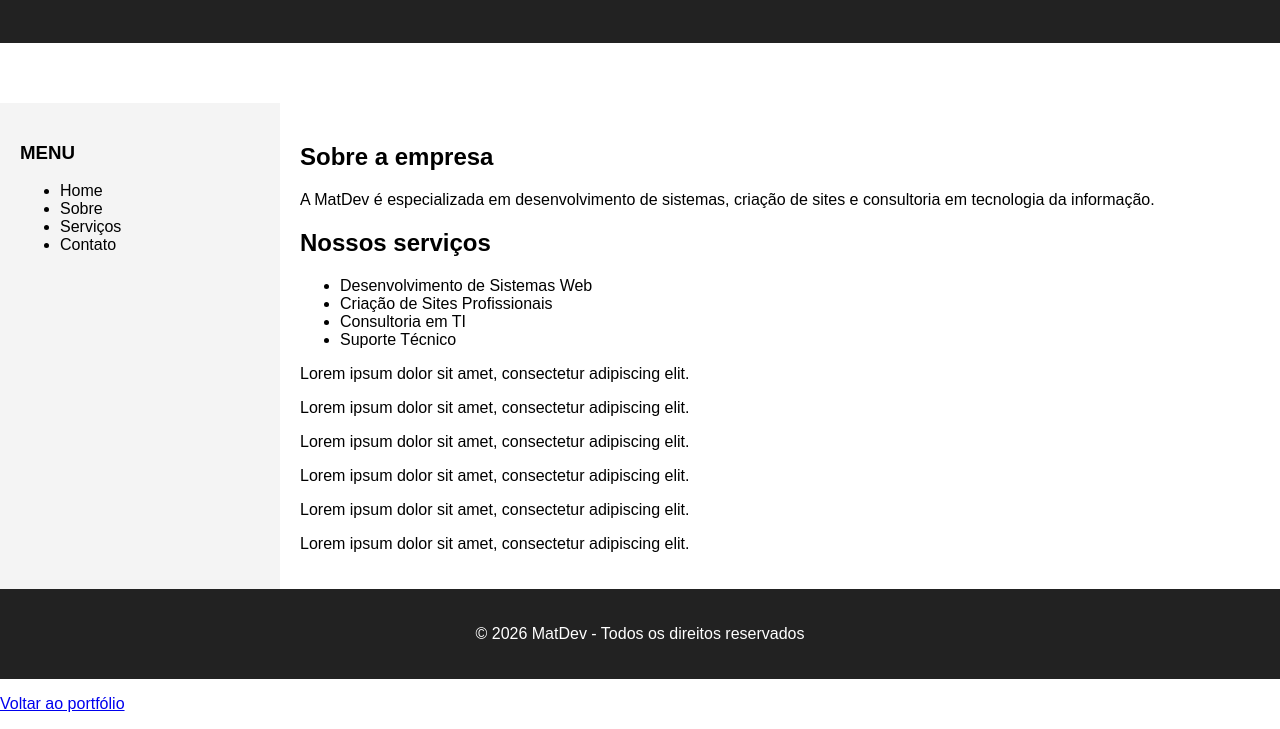
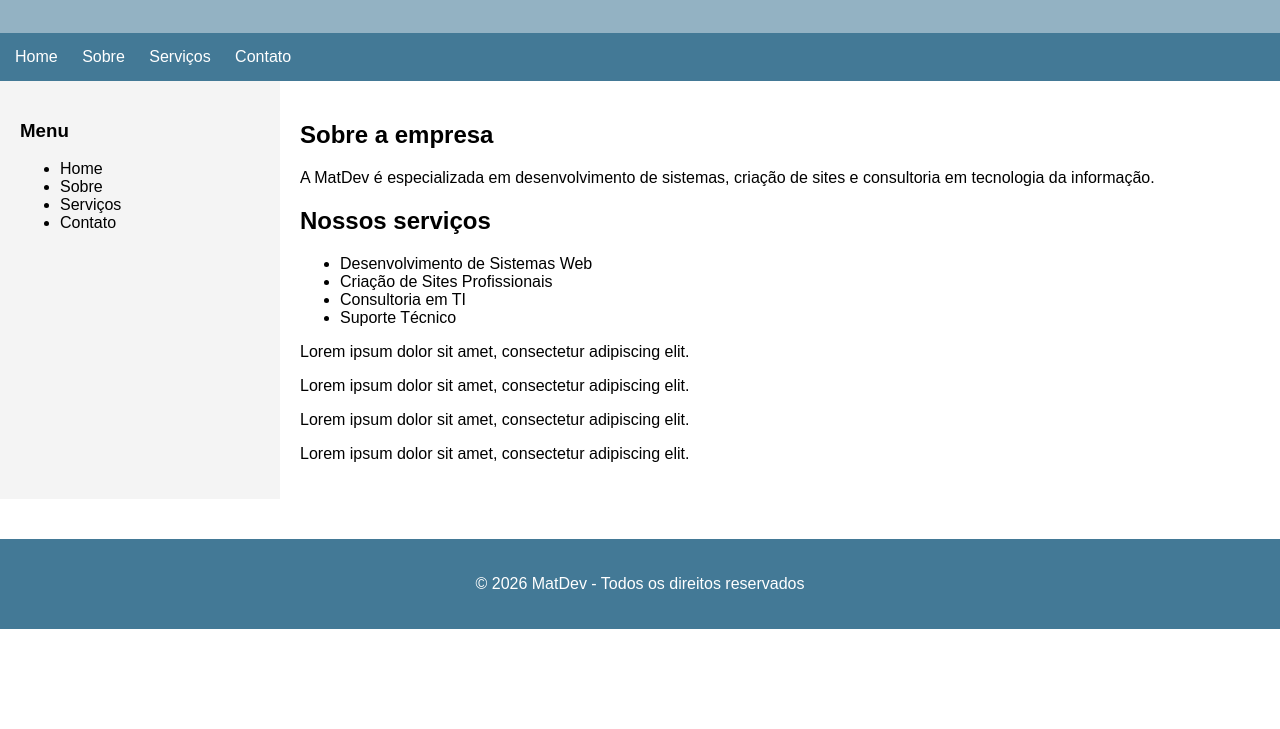
Before and after one commit to mT110400/rocket-program, a plain HTML site: page 09_matdev-2/index.html in a window 1280 px wide. Shown: the part 131-860 px from the top of the page. After the commit the page ends 800 px from the top, so only its background shows below. Drawn offline with Linux system fonts and the light colour scheme.

Commit message:
atividades

```diff
--- a/09_matdev-2/assets/style.css
+++ b/09_matdev-2/assets/style.css
@@ -5,43 +5,36 @@ body{
 
 
 header{
-    background:#222;
+    background:#43799692;
     color:white;
     text-align:center;
-    padding:30px;
+    padding:25px;
 }
 
 
 .navbar{
-    position:fixed;
+    background:#437996;
+    padding:15px;
+
+    position:sticky;
     top:0;
-    width:100%;
-    background:#444;
-    padding:10px;
-    text-align:center;
 }
 
 .navbar a{
     color:white;
     text-decoration:none;
-    margin:0 15px;
-}
-
-.navbar a:hover{
-    text-decoration:underline;
+    margin-right:20px;
 }
 
 
 .container{
     display:flex;
-    margin-top:60px;
 }
 
-
-.menu-lateral{
+.menu{
     width:20%;
+    background:#f4f4f4;
     padding:20px;
-    background:#f4f4f4;
 }
 
 
@@ -52,8 +45,9 @@ header{
 
 
 footer{
+    background:#437996;
+    color:white;
     text-align:center;
-    background:#222;
-    color:white;
     padding:20px;
+    margin-top:40px;
 }
--- a/09_matdev-2/index.html
+++ b/09_matdev-2/index.html
@@ -1,10 +1,10 @@
 <!DOCTYPE html>
 <html lang="pt-br">
 <head>
-    <meta charset="UTF-8">
-    <meta name="viewport" content="width=device-width, initial-scale=1.0">
-    <title>MatDev Tecnologia</title>
-    <link rel="stylesheet" href="./assets/style.css">
+<meta charset="UTF-8">
+<meta name="viewport" content="width=device-width, initial-scale=1.0">
+<title>MatDev Tecnologia</title>
+<link rel="stylesheet" href="./assets/style.css">
 </head>
 
 <body>
@@ -23,8 +23,8 @@
 
 <div class="container">
 
-    <aside class="menu-lateral">
-        <h3>MENU</h3>
+    <aside class="menu">
+        <h3>Menu</h3>
         <ul>
             <li>Home</li>
             <li>Sobre</li>
@@ -34,6 +34,7 @@
     </aside>
 
     <main class="conteudo">
+
         <h2>Sobre a empresa</h2>
         <p>
             A MatDev é especializada em desenvolvimento de sistemas,
@@ -48,23 +49,19 @@
             <li>Suporte Técnico</li>
         </ul>
 
+        <!-- conteúdo extra para gerar scroll -->
         <p>Lorem ipsum dolor sit amet, consectetur adipiscing elit.</p>
         <p>Lorem ipsum dolor sit amet, consectetur adipiscing elit.</p>
         <p>Lorem ipsum dolor sit amet, consectetur adipiscing elit.</p>
         <p>Lorem ipsum dolor sit amet, consectetur adipiscing elit.</p>
-        <p>Lorem ipsum dolor sit amet, consectetur adipiscing elit.</p>
-        <p>Lorem ipsum dolor sit amet, consectetur adipiscing elit.</p>
+
     </main>
 
 </div>
 
 <footer>
-    <p>&copy; 2026 MatDev - Todos os direitos reservados</p>
+    <p>© 2026 MatDev - Todos os direitos reservados</p>
 </footer>
-
-<p>
-    <a href="../index.html">Voltar ao portfólio</a>
-</p>
 
 </body>
 </html>
```
Also changed, not shown: 10_baralho/index.html (added, +11 -0 lines), 10_baralho/assets/style.css (added).
